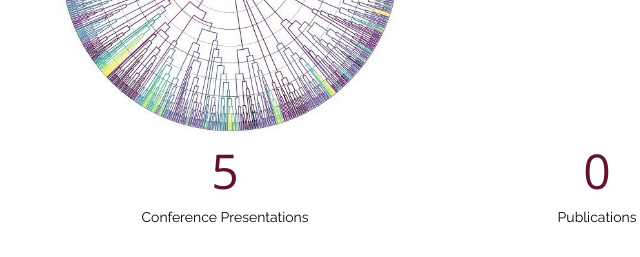
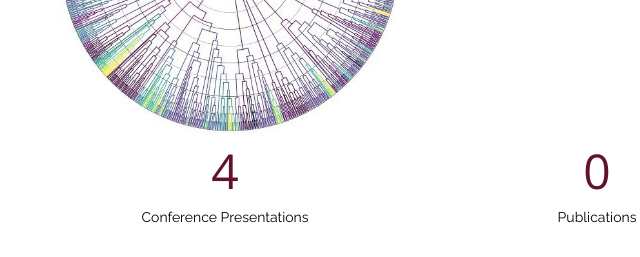
Before and after one commit to remingtonrimo/remingtonrimo.github.io, a plain HTML site: page about.html in a window 1280 px wide. Shown: the part 1120-1377 px from the top of the page, 31-671 px from the left. Drawn offline with nearby package versions, Linux system fonts and the light colour scheme.

Commit message:
updating conference presentations

```diff
--- a/about.html
+++ b/about.html
@@ -136,7 +136,7 @@
         <div class="row counters">
 
           <div class="col-lg-4 col-6 text-center">
-            <span data-purecounter-start="0" data-purecounter-end="5" data-purecounter-duration="1" class="purecounter"></span>
+            <span data-purecounter-start="0" data-purecounter-end="4" data-purecounter-duration="1" class="purecounter"></span>
             <p>Conference Presentations</p>
           </div>
 
```
